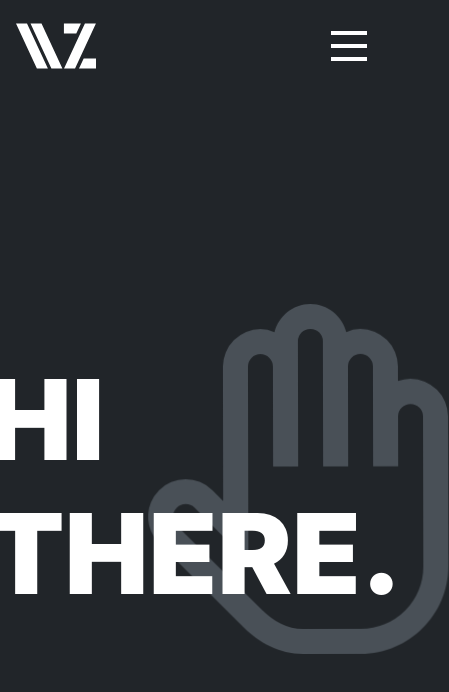
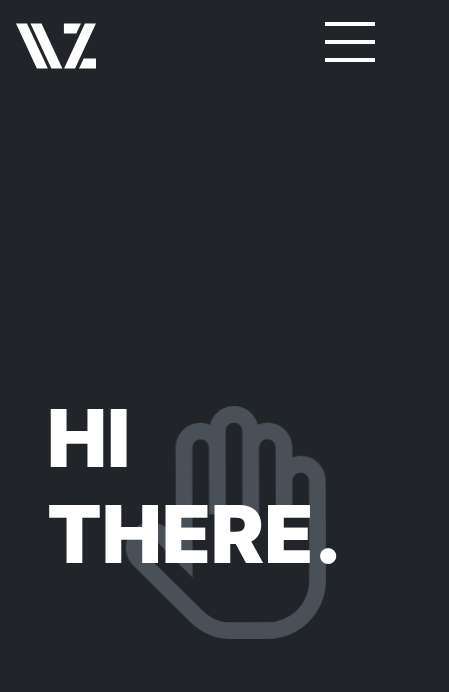
Before and after one commit to rampokgelo/wildan, a React (Create React App) app: page / in a window 390 px wide. Shown: the top 692 px of the page, 449 px wide, since content can reach past the window. Built offline with nearby package versions, Linux system fonts and the light colour scheme; a web font is replaced by a local one.

Commit message:
update responsive

```diff
--- a/src/App.js
+++ b/src/App.js
@@ -1,4 +1,4 @@
-import React from "react";
+import React, {useState} from "react";
 import "./App.css";
 import "./scss/corestyle.scss";
 import {
@@ -14,6 +14,11 @@ import WorkScreen from "./component/WorkScreen";
 import ContactScreen from "./component/ContactScreen";
 
 function App() {
+  const [isOpen, setOpen] = useState("false");
+  const ToggleClass = () => {
+    setOpen(!isOpen);
+   };
+
   return (
     <Router>
       <div>
@@ -22,7 +27,7 @@ function App() {
             <p className="sr-only">Wildan Zulkarnaen</p>
             <img src={require("./images/wz-logo.svg")} alt="wz logo" />
           </a>
-          <div className="wrapper-nav">
+          <div className={`wrapper-nav ${isOpen ? "" : "open" }`}>
             <div>
               <ul className="nav-side">
                 <MainMenu activeOnlyWhenExact={true} to="/" label="Home" />
@@ -62,8 +67,9 @@ function App() {
           </div>
 
           <button
-            className="navbar-toggler"
+            className={`navbar-toggler ${isOpen ? "" : "open" }`}
             type="button"
+            onClick={ToggleClass}
           >
             <span className="navbar-toggler-icon" />
             <span className="navbar-toggler-icon" />
--- a/src/scss/_custom.scss
+++ b/src/scss/_custom.scss
@@ -4,7 +4,7 @@
   z-index: 999;
   left: 0;
   top: 0;
-  width: 300px;
+  width: 280px;
   height: 100%;
   flex-direction: column;
   align-items: normal;
@@ -13,18 +13,29 @@
     height: auto;
     flex-direction: row;
     align-items: center;
-    .wrapper-nav {
-      position: fixed;
-      right: -100%;
-      top: 0;
-      height: 100%;
-    }
   }
   .wrapper-nav {
     display: flex;
     justify-content: space-between;
     flex-direction: column;
     height: calc(100% - 76px);
+    -webkit-transition: 0.3s ease-in-out;
+    -moz-transition: 0.3s ease-in-out;
+    -o-transition: 0.3s ease-in-out;
+    transition: 0.3s ease-in-out;
+    @include media-breakpoint-down(sm) {
+      position: fixed;
+      right: -100%;
+      top: 92px;
+      height: calc(100% - 92px);
+      width: 200px;
+      background-color: rgba($gray-900, 0.8);
+      backdrop-filter: blur(5px);
+      padding-left: calc($spacer * 1);
+      &.open {
+        right: 0;
+      }
+    }
   }
 
   a {
@@ -34,15 +45,68 @@
     width: 50px;
     height: 50px;
     display: none;
-    align-items: center;
-    flex-direction: column;
-    justify-content: space-around;
+    position: relative;
+    &:focus {
+      outline: none;
+    }
     .navbar-toggler-icon {
       background-color: $white;
       height: 4px;
+      width: 50px;
+      position: absolute;
+      -webkit-transition: 0.3s ease-in-out;
+      -moz-transition: 0.3s ease-in-out;
+      -o-transition: 0.3s ease-in-out;
+      transition: 0.3s ease-in-out;
+      left: 0;
+      &:nth-child(1) {
+        top: 0px;
+        -webkit-transform-origin: left center;
+        -moz-transform-origin: left center;
+        -o-transform-origin: left center;
+        transform-origin: left center;
+      }
+
+      &:nth-child(2) {
+        top: 18px;
+        -webkit-transform-origin: left center;
+        -moz-transform-origin: left center;
+        -o-transform-origin: left center;
+        transform-origin: left center;
+      }
+
+      &:nth-child(3) {
+        top: 36px;
+        -webkit-transform-origin: left center;
+        -moz-transform-origin: left center;
+        -o-transform-origin: left center;
+        transform-origin: left center;
+      }
     }
     @include media-breakpoint-down(sm) {
-      display: flex;
+      display: inline-block;
+      &.open .navbar-toggler-icon:nth-child(1) {
+        -webkit-transform: rotate(45deg);
+        -moz-transform: rotate(45deg);
+        -o-transform: rotate(45deg);
+        transform: rotate(45deg);
+        top: 4px;
+        left: 7px;
+      }
+
+      &.open .navbar-toggler-icon:nth-child(2) {
+        width: 0%;
+        opacity: 0;
+      }
+
+      &.open .navbar-toggler-icon:nth-child(3) {
+        -webkit-transform: rotate(-45deg);
+        -moz-transform: rotate(-45deg);
+        -o-transform: rotate(-45deg);
+        transform: rotate(-45deg);
+        top: 40px;
+        left: 7px;
+      }
     }
   }
 
@@ -92,11 +156,12 @@
   .navbar-footer {
     position: relative;
     padding-left: $spacer * 2.5;
+    padding-bottom: $spacer;
     .copyright {
       width: 270px;
       position: absolute;
       left: 0;
-      bottom: 0;
+      bottom: $spacer;
       font-size: 75%;
       transform: rotate(-90deg) translate(130px, -120px);
       color: $gray-600;
@@ -137,6 +202,17 @@
       top: -$spacer * 3;
       width: 300px;
       z-index: -1;
+    }
+  }
+  @include media-breakpoint-down(sm) {
+    h1 {
+      font-size: $font-size-base * 5;
+      img {
+        right: $spacer;
+        top: $spacer;
+        width: 200px;
+        z-index: -1;
+      }
     }
   }
 }
--- a/src/scss/_variables.scss
+++ b/src/scss/_variables.scss
@@ -416,7 +416,7 @@ $btn-border-width: $input-btn-border-width !default;
 $btn-font-weight: $font-weight-normal !default;
 $btn-box-shadow: inset 0 1px 0 rgba($white, 0.15), 0 1px 1px rgba($black, 0.075) !default;
 $btn-focus-width: $input-btn-focus-width !default;
-$btn-focus-box-shadow: $input-btn-focus-box-shadow !default;
+$btn-focus-box-shadow: none !default;
 $btn-disabled-opacity: 0.65 !default;
 $btn-active-box-shadow: inset 0 3px 5px rgba($black, 0.125) !default;
 
```
